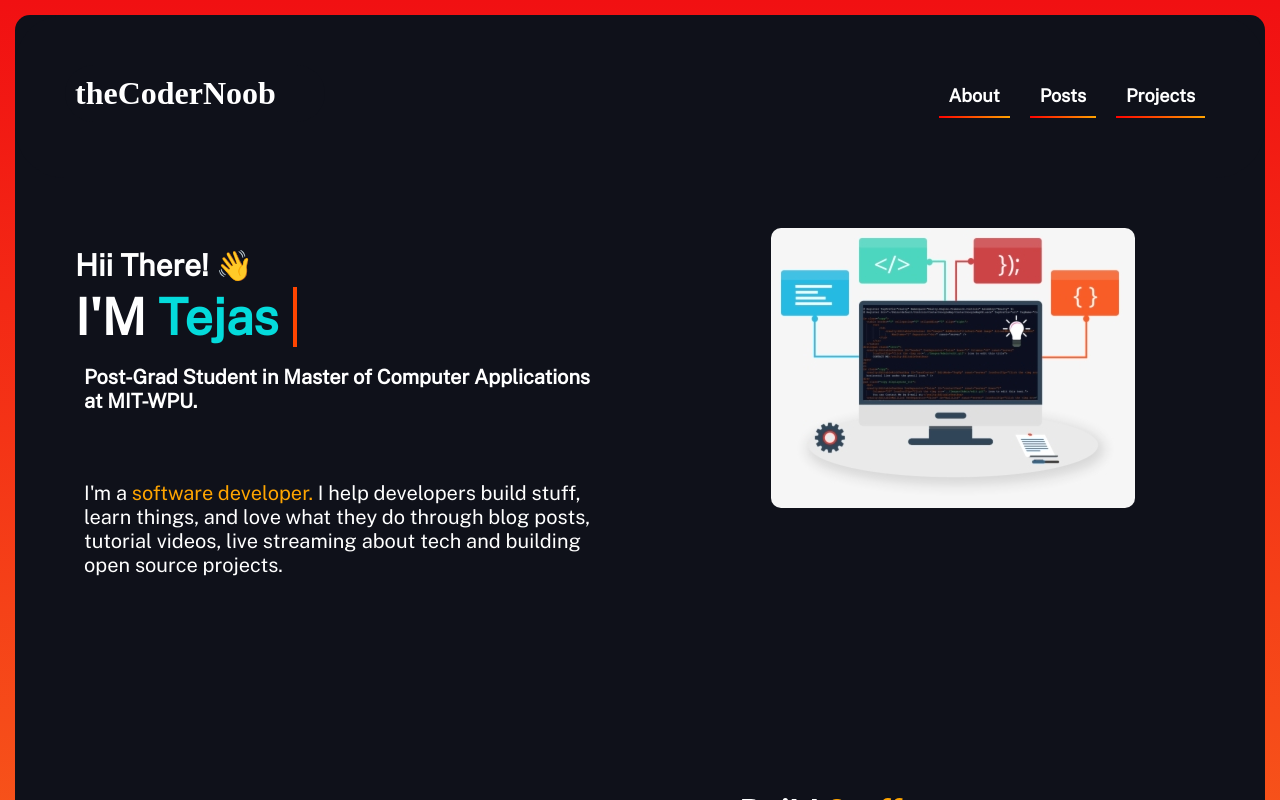
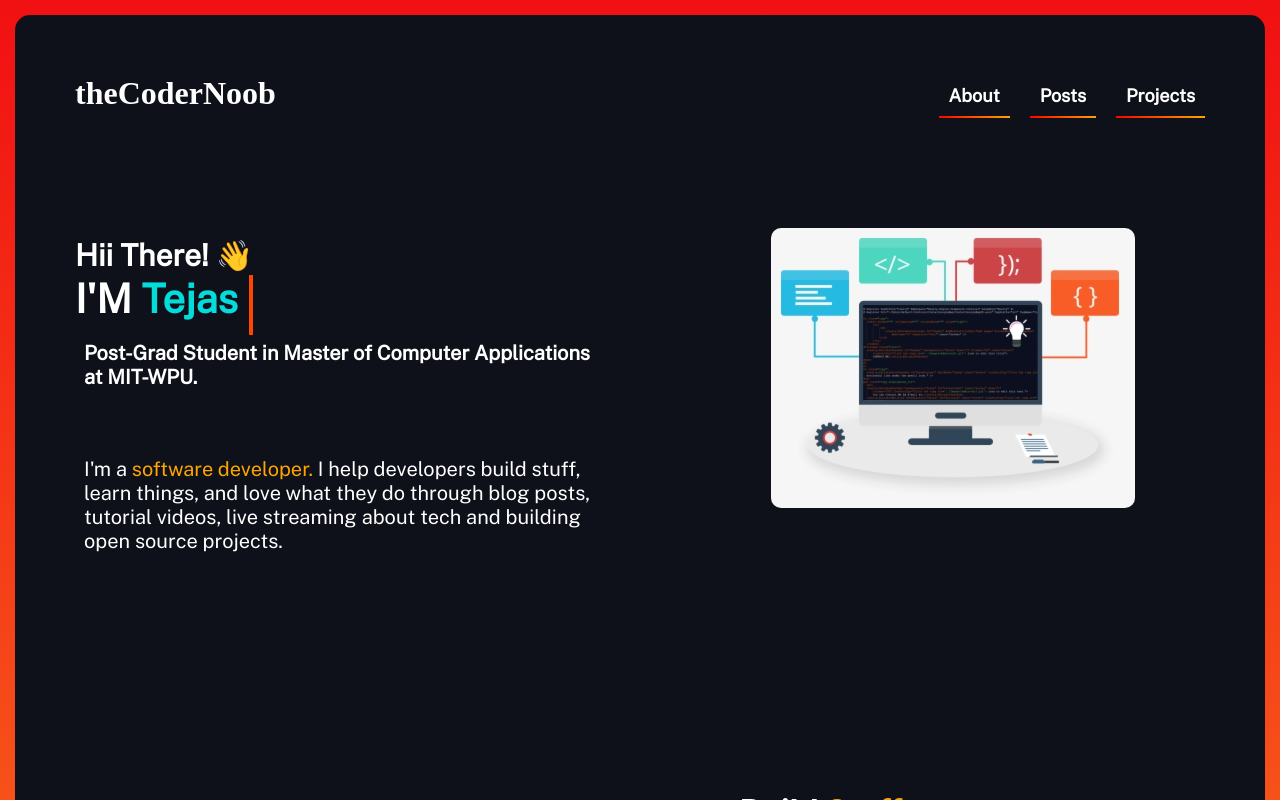
Before and after one commit to tejaskulkarni28/Portfolio, a React (Create React App) app in the folder client/: page / in a window 1280 px wide. Shown: the top 800 px of the page. Built offline with nearby package versions, Linux system fonts and the light colour scheme; a web font is replaced by a local one.

Commit message:
HomePage version 1.0

```diff
--- a/client/src/components/Content/LeftSideContent/LeftSideStyle.scss
+++ b/client/src/components/Content/LeftSideContent/LeftSideStyle.scss
@@ -1,8 +1,9 @@
 @import url('https://fonts.googleapis.com/css2?family=Public+Sans&family=Rampart+One&family=Roboto+Slab:wght@500&family=Rock+Salt&display=swap');
 .LeftContainer{
-    height: 500px;
+    height: 1000px;
     color: white;
     width: 50%;
+    // background-color: red;
 }
 .LeftContent{
     position: sticky;
@@ -12,7 +13,7 @@
 h3{
     font-family: 'Public Sans', sans-serif;
     margin-left: 60px;
-    font-size: 50px;
+    font-size: 40px;
 }
 p{
     font-family: 'Public Sans', sans-serif;
```
